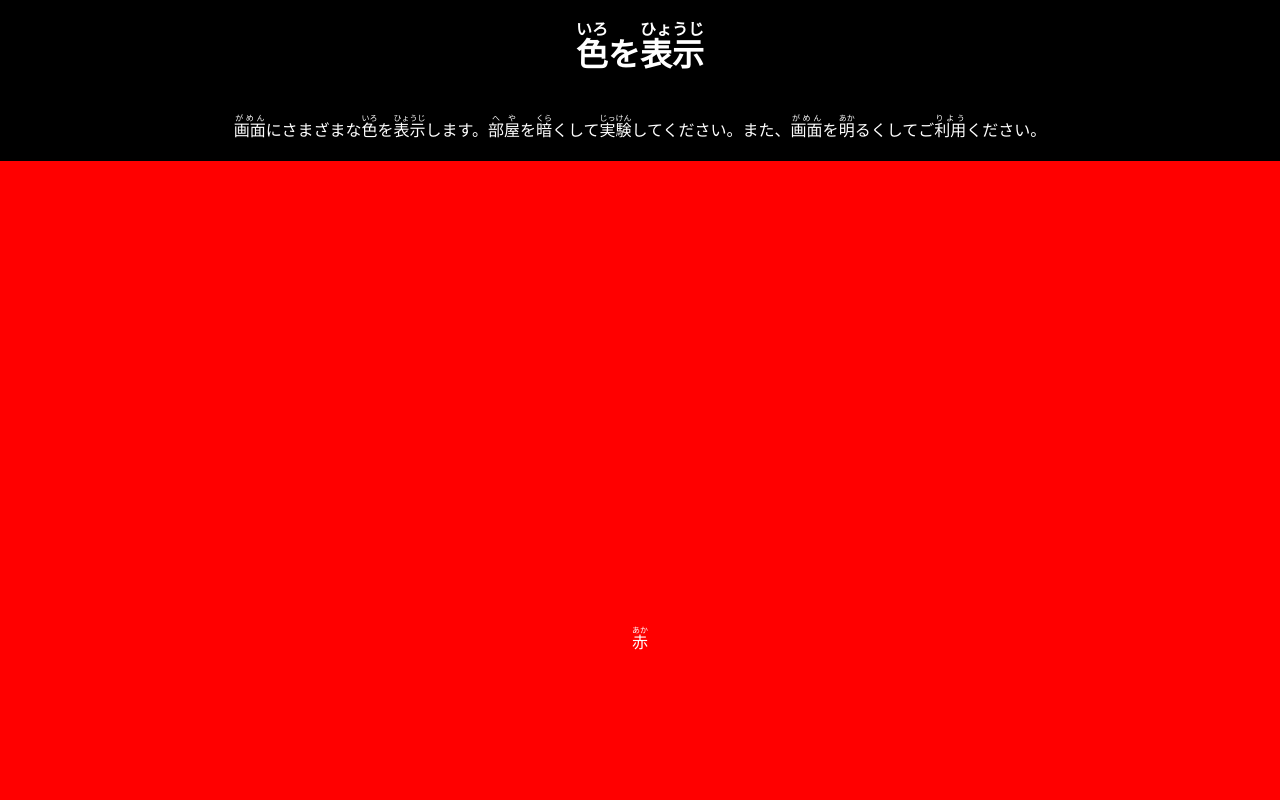
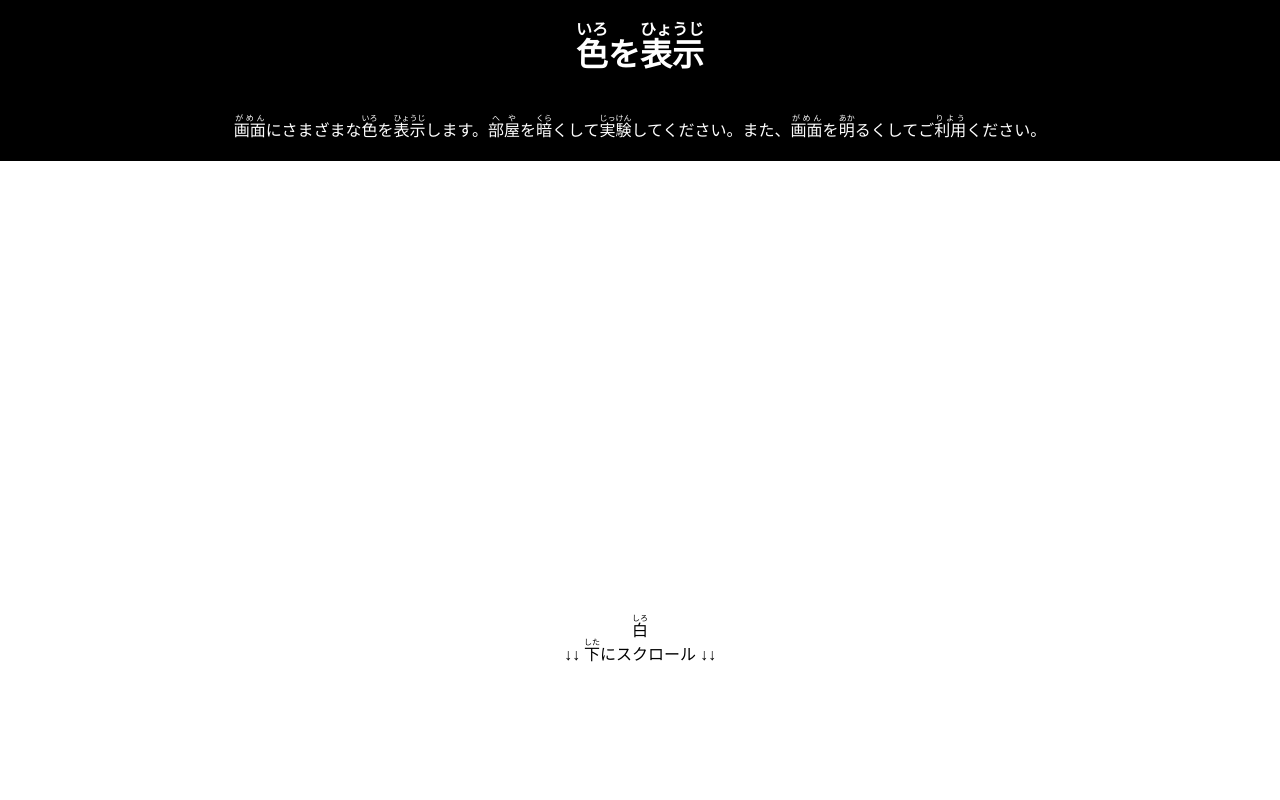
Before and after one commit to bull-frog/primary-colors, a plain HTML site: page docs/index.html in a window 1280 px wide. Shown: the top 800 px of the page. Drawn offline with Linux system fonts and the light colour scheme.

Commit message:
added white screen

```diff
--- a/docs/index.html
+++ b/docs/index.html
@@ -37,6 +37,11 @@
 	<h1><ruby>色<rp>(</rp><rt>いろ</rt><rp>)</rp></ruby>を<ruby>表示<rp>(</rp><rt>ひょうじ</rt><rp>)</rp></ruby></h1>
 	<p><ruby>画面<rp>(</rp><rt>がめん</rt><rp>)</rp></ruby>にさまざまな<ruby>色<rp>(</rp><rt>いろ</rt><rp>)</rp></ruby>を<ruby>表示<rp>(</rp><rt>ひょうじ</rt><rp>)</rp></ruby>します。<ruby>部屋<rp>(</rp><rt>へや</rt><rp>)</rp></ruby>を<ruby>暗<rp>(</rp><rt>くら</rt><rp>)</rp></ruby>くして<ruby>実験<rp>(</rp><rt>じっけん</rt><rp>)</rp></ruby>してください。また、<ruby>画面<rp>(</rp><rt>がめん</rt><rp>)</rp></ruby>を<ruby>明<rp>(</rp><rt>あか</rt><rp>)</rp></ruby>るくしてご<ruby>利用<rp>(</rp><rt>りよう</rt><rp>)</rp></ruby>ください。</p>
 
+	<div class="color" style="background-color: white; color: black;">
+		<p><ruby>白<rp>(</rp><rt>しろ</rt><rp>)</rp></ruby><br>↓↓ <ruby>下<rp>(</rp><rt>した</rt><rp>)</rp></ruby>にスクロール ↓↓</p>
+	</div>
+	<p><ruby>部屋<rp>(</rp><rt>へや</rt><rp>)</rp></ruby>を<ruby>暗<rp>(</rp><rt>くら</rt><rp>)</rp></ruby>くして<ruby>実験<rp>(</rp><rt>じっけん</rt><rp>)</rp></ruby>してください。また、<ruby>画面<rp>(</rp><rt>がめん</rt><rp>)</rp></ruby>を<ruby>明<rp>(</rp><rt>あか</rt><rp>)</rp></ruby>るくしてご<ruby>利用<rp>(</rp><rt>りよう</rt><rp>)</rp></ruby>ください。</p>
+
 	<div class="color" style="background-color: #FF0000; color: white;">
 		<p><ruby>赤<rp>(</rp><rt>あか</rt><rp>)</rp></ruby></p>
 	</div>
```
Also changed, not shown: 2 other files.
